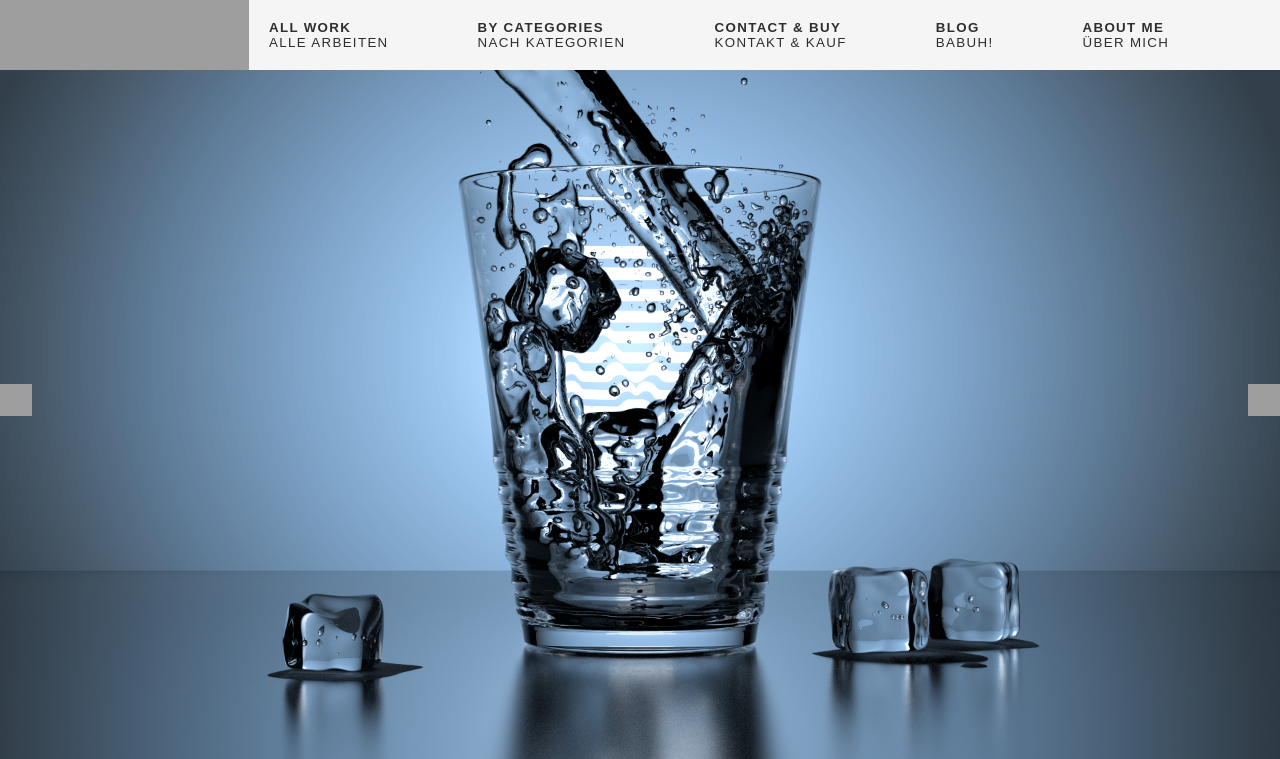
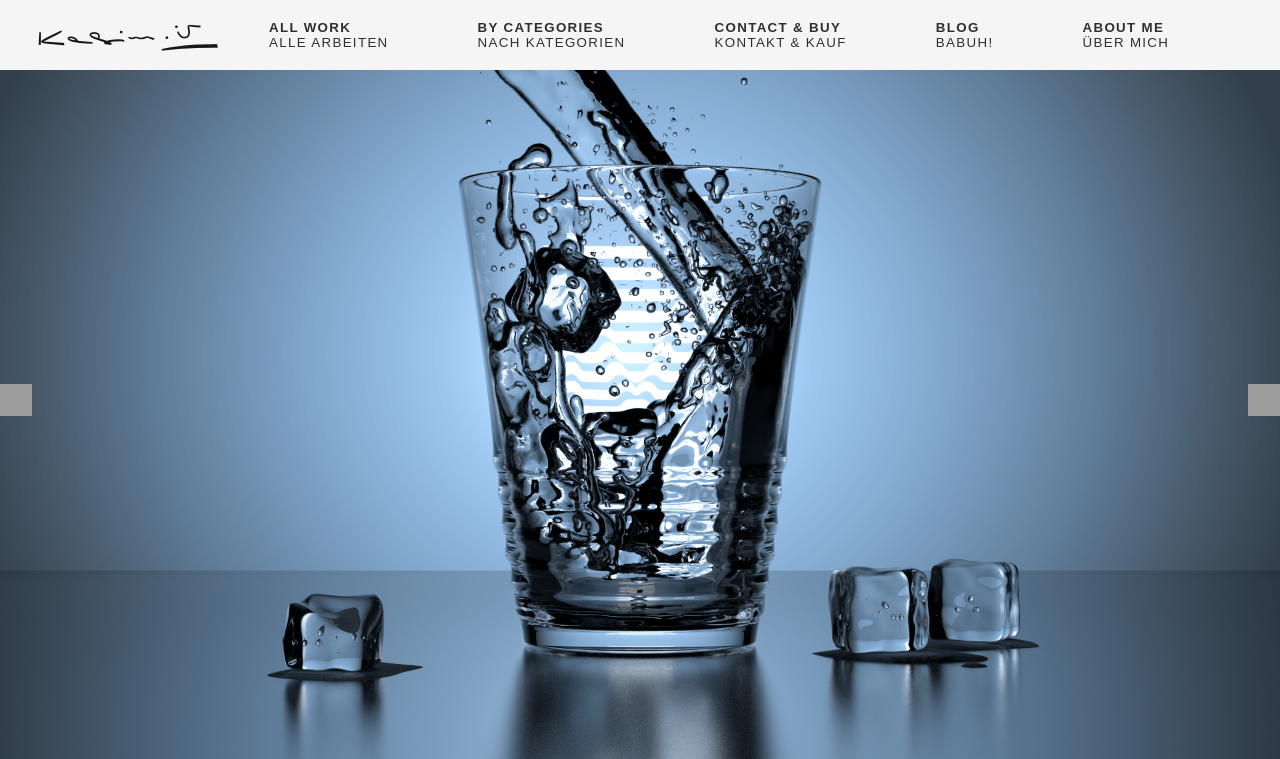
Before and after one commit to BernhardPosselt/kasimir, a Django app: page / in a window 1280 px wide. Shown: the top 759 px of the page. Run offline with Django 3.2, Linux system fonts and the light colour scheme; some libraries are stand-ins or nearby versions; grey boxes are pictures that could not be loaded.

Commit message:
fix logo

```diff
--- a/kasimir/static/css/style.css
+++ b/kasimir/static/css/style.css
@@ -37,11 +37,12 @@ body, html {
 }
 
 #kasimir {
-    background-image: url(kasimir_white.png);
-    background-repeat: no-repeat;
     float: left;
     width: 249px;
     height: 100%;
+}
+#nav:hover #kasimir img:nth-child(1) {
+    display: none;
 }
 
 #nav:hover {
@@ -51,8 +52,12 @@ body, html {
    -moz-transition: background-color 0.25s ease-in-out;
    -webkit-transition: background-color 0.25s ease-in-out;
 }
-#nav:hover #kasimir {
-    background-image: url(kasimir.png);
+
+#nav #kasimir img:nth-child(2) {
+    display: none;
+}
+#nav:hover #kasimir img:nth-child(2) {
+    display: block;
 }
 
 #nav ul {
--- a/kasimir/templates/base.html
+++ b/kasimir/templates/base.html
@@ -19,7 +19,10 @@
 <body>
 
 <div id="nav">
-    <div id="kasimir"></div>
+    <div id="kasimir">
+    <img src="{{ STATIC_URL }}img/kasimir_white.png">
+        <img src="{{ STATIC_URL }}img/kasimir.png">
+    </div>
     <ul>
         <a href="/">
         <li><b>ALL WORK</b><br>
```
